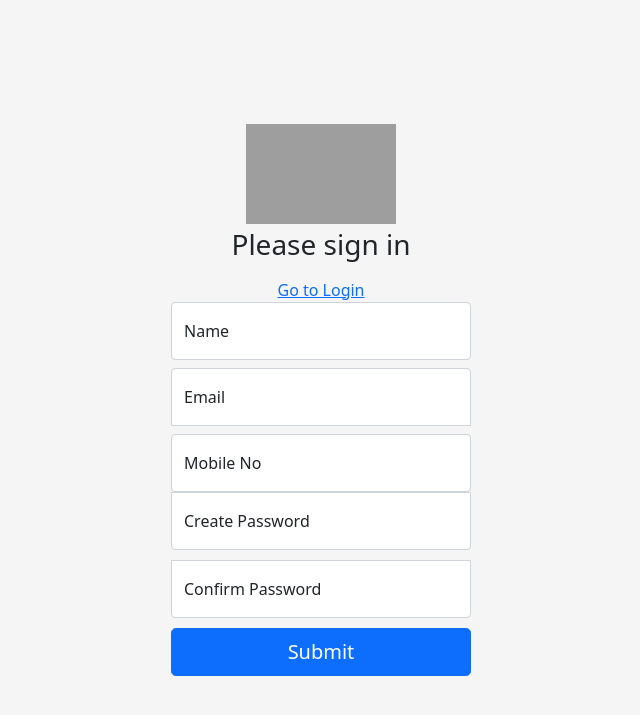
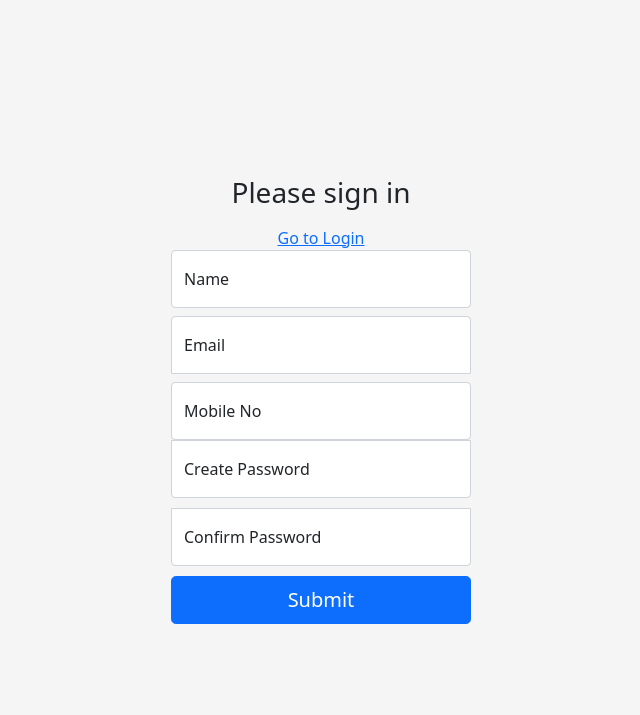
Before and after one commit to Mr-Vikas111/mysocialwebsite, a Django app: page / in a window 1280 px wide. Shown: the top 715 px of the page, without its empty margins (319-959 px from the left). Run offline with Django 3.2, Linux system fonts and the light colour scheme; grey boxes are pictures that could not be loaded.

Commit message:
updateregister
updateregister

```diff
--- a/webapp/templates/register.html
+++ b/webapp/templates/register.html
@@ -72,7 +72,6 @@
         <main class="form-signin">
         <form method="post" action="/">
             {% csrf_token %}
-            <img class="mb-1" src="/static/download.jpg" alt="" width="150" height="100">
             <h1 class="h3 mb-3 fw-normal">Please sign in</h1>
             <a href="login">Go to Login</a>
             {% if messages %}
```
